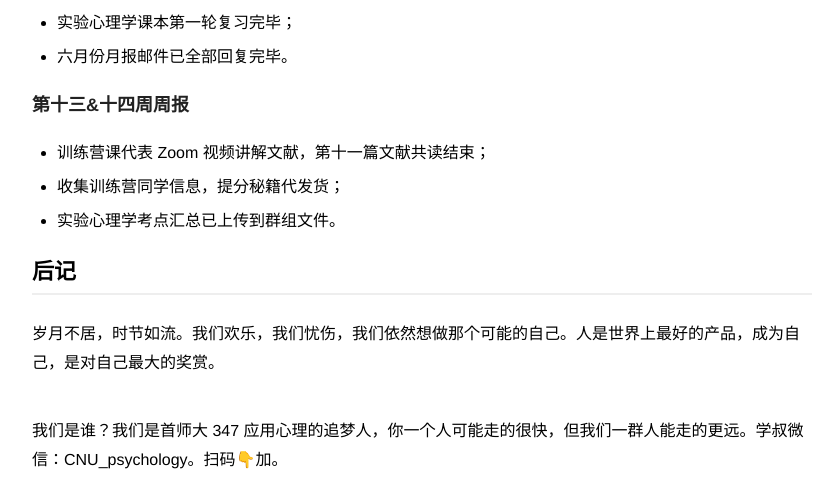
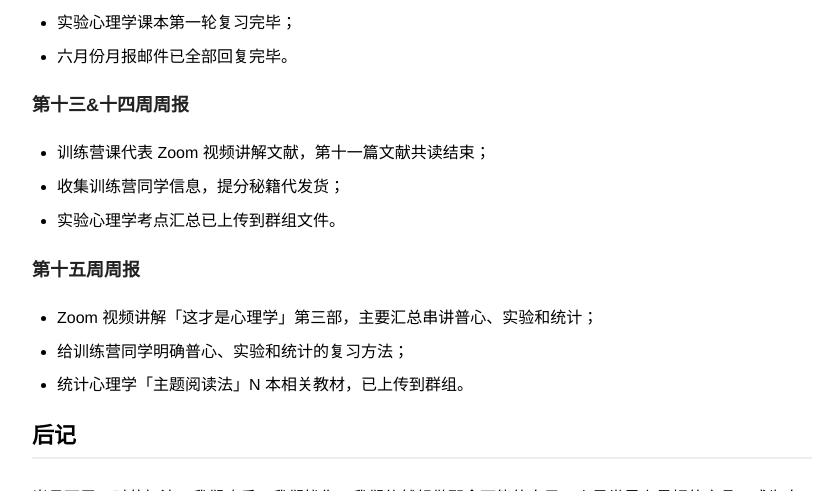
Before and after one commit to zapp926/cnu.github.io, a Jekyll site: the page built from _posts/2020-03-29-CampSchedule.md, in a window 1280 px wide and 900 px high, scrolled down 2766 px, cut to the strip 0-491 px from the top of the window. Shown: the whole strip, without its empty margins (218-1052 px from the left). Built offline with Jekyll 4.4.1, drawn with Linux system fonts in a browser that asks for light colours.

Commit message:
Update 2020-03-29-CampSchedule.md

```diff
--- a/_posts/2020-03-29-CampSchedule.md
+++ b/_posts/2020-03-29-CampSchedule.md
@@ -81,6 +81,11 @@ description: 人是世界上最好的产品，成为自己，是最大的奖赏
 - 收集训练营同学信息，提分秘籍代发货；
 - 实验心理学考点汇总已上传到群组文件。
 
+### 第十五周周报
+- Zoom 视频讲解「这才是心理学」第三部，主要汇总串讲普心、实验和统计；
+- 给训练营同学明确普心、实验和统计的复习方法；
+- 统计心理学「主题阅读法」N 本相关教材，已上传到群组。
+
 ## 后记
 
 岁月不居，时节如流。我们欢乐，我们忧伤，我们依然想做那个可能的自己。人是世界上最好的产品，成为自己，是对自己最大的奖赏。
```
